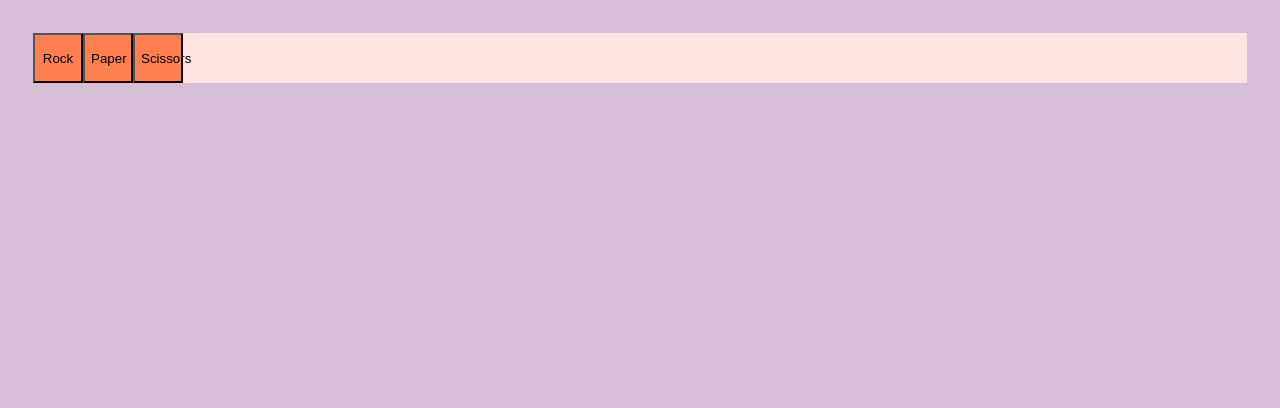
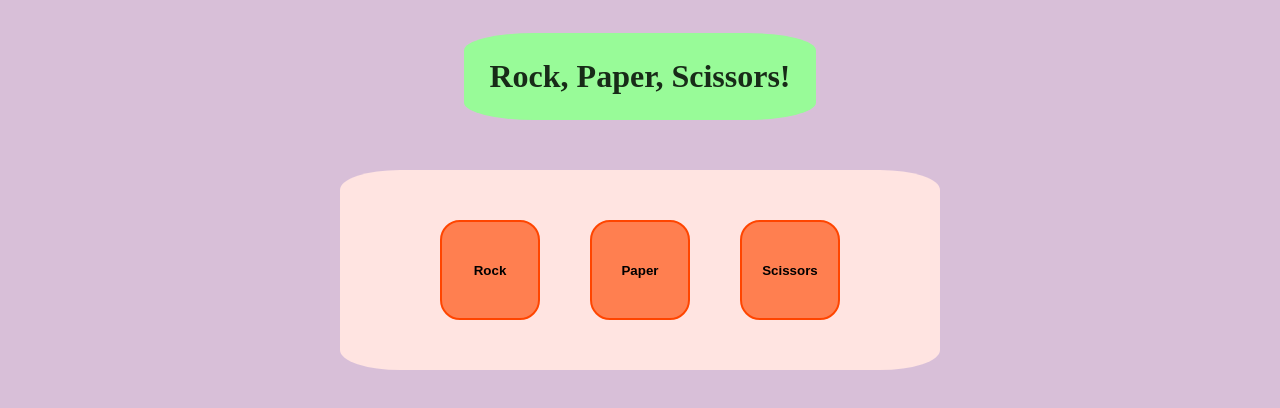
Before and after one commit to jodieeagleson/rock-paper-scissors, a plain HTML site: page index.html in a window 1280 px wide. Drawn offline with Linux system fonts and the light colour scheme.

Commit message:
update ui

```diff
--- a/index.html
+++ b/index.html
@@ -9,6 +9,7 @@
     <link rel="stylesheet" href="style.css">
 </head>
 <body>
+    <h1>Rock, Paper, Scissors!</h1>
     <div class="playarea">
         <button class="rock">Rock</button>
         <button class="paper">Paper</button>
--- a/style.css
+++ b/style.css
@@ -1,20 +1,44 @@
 body {
     display: flex;
     flex-direction: column;
-    justify-content: center;
+    align-items: center;
     background-color: thistle;
 }
 
 .playarea {
     display: flex;
     flex-direction: row;
+    justify-content: center;
+    align-items: center;
     background: mistyrose;
     margin: 25px;
+    border-radius: 10%;
+    width: 600px;
+    height: 200px;
+
+}
+
+h1 {
+    background-color: palegreen;
+    color: rgb(24, 43, 24);
+    margin: 25px;
+    padding: 25px;
+    border-radius: 20%;
 }
 
 button {
     background-color: coral;
-    width: 50px;
-    height: 50px;
+    font-weight: 900;
+    width: 100px;
+    height: 100px;
+    margin: 25px;
+    border-radius: 20%;
+    transition: 0.07;
+    border: 2px solid orangered;
+}
 
+.thrown {
+    scale: (1.1);
+    color: white;
+    background-color: orangered;
 }
```
